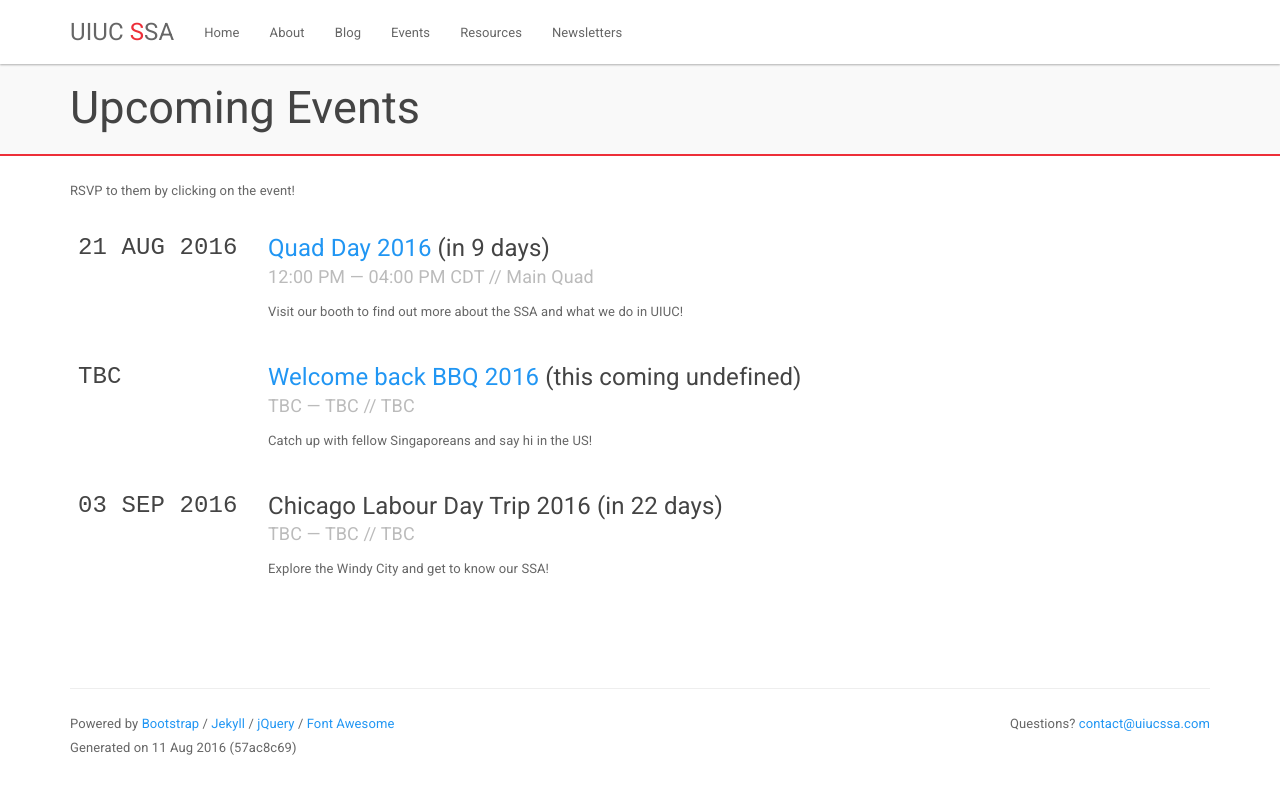
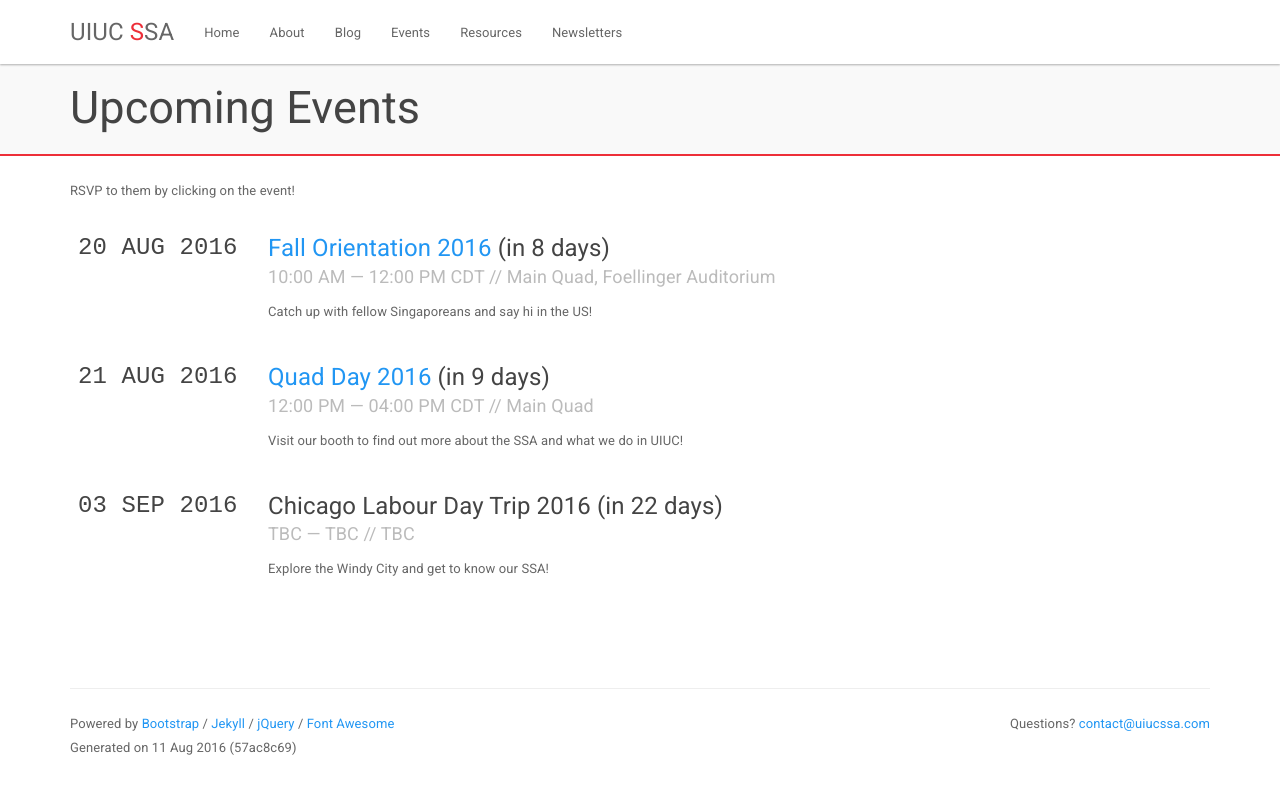
Before and after one commit to uiucssa/uiucssa.github.io, a Jekyll site: the page built from events.html, in a window 1280 px wide. Shown: the top 794 px of the page. Built offline with Jekyll 4.4.1, drawn with Linux system fonts in a browser that asks for light colours.

Commit message:
update fall orientation 2016

```diff
--- a/_data/events.yml
+++ b/_data/events.yml
@@ -193,6 +193,15 @@
 # description: Catch up with all those who passed UIUC before!
 
 - id: 15
+  name: Fall Orientation 2016
+  date: 2016-08-20
+  start_time: 2016-08-20 10:00:00 CDT
+  end_time: 2016-08-20 12:00:00 CDT
+  location: Main Quad, Foellinger Auditorium
+  url: https://www.facebook.com/events/117918088654420/
+  description: Catch up with fellow Singaporeans and say hi in the US!
+
+- id: 16
   name: Quad Day 2016
   date: 2016-08-21
   start_time: 2016-08-21 12:00:00 CDT
@@ -200,15 +209,6 @@
   location: Main Quad
   url: #
   description: Visit our booth to find out more about the SSA and what we do in UIUC!
-
-- id: 16
-  name: Welcome back BBQ 2016
-  date: TBC
-  start_time: TBC
-  end_time: TBC
-  location: TBC
-  url: #
-  description: Catch up with fellow Singaporeans and say hi in the US!
 
 - id: 17
   name: Chicago Labour Day Trip 2016
```
